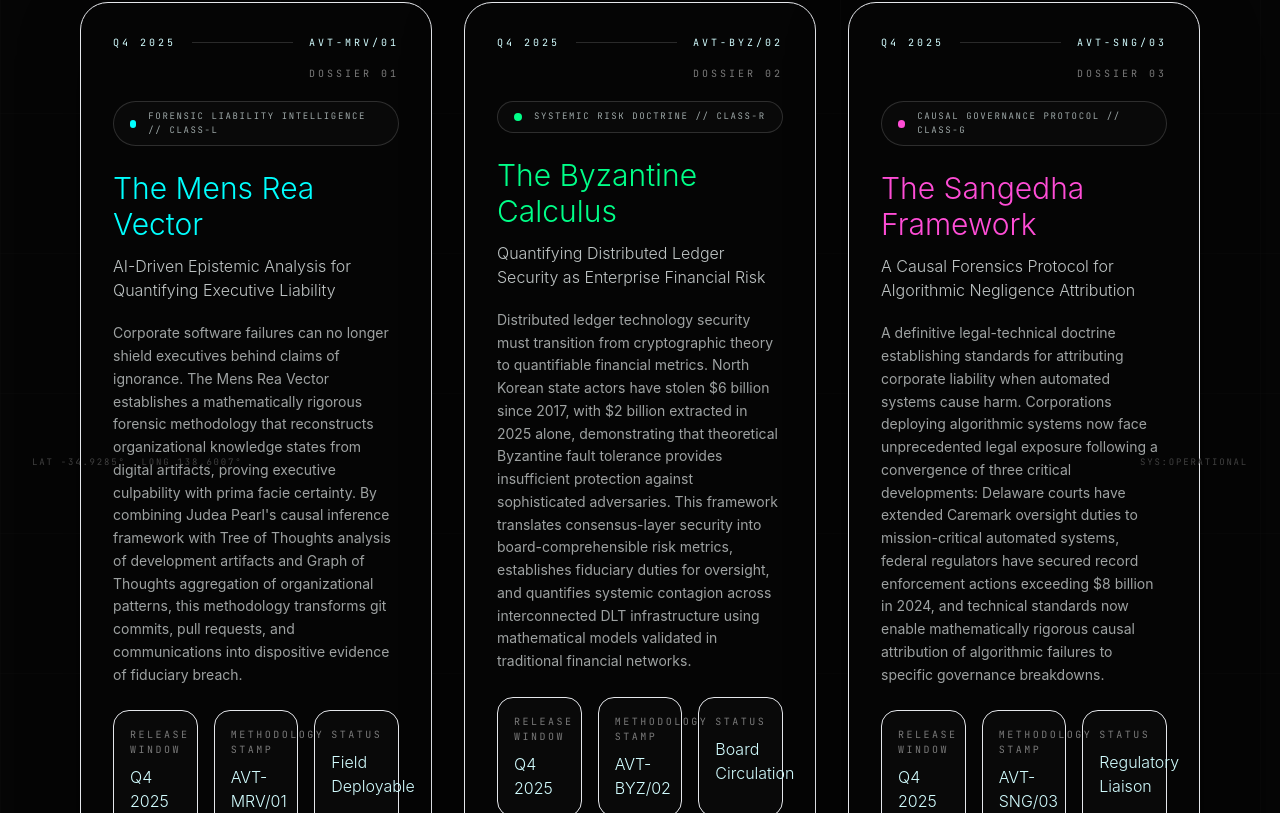
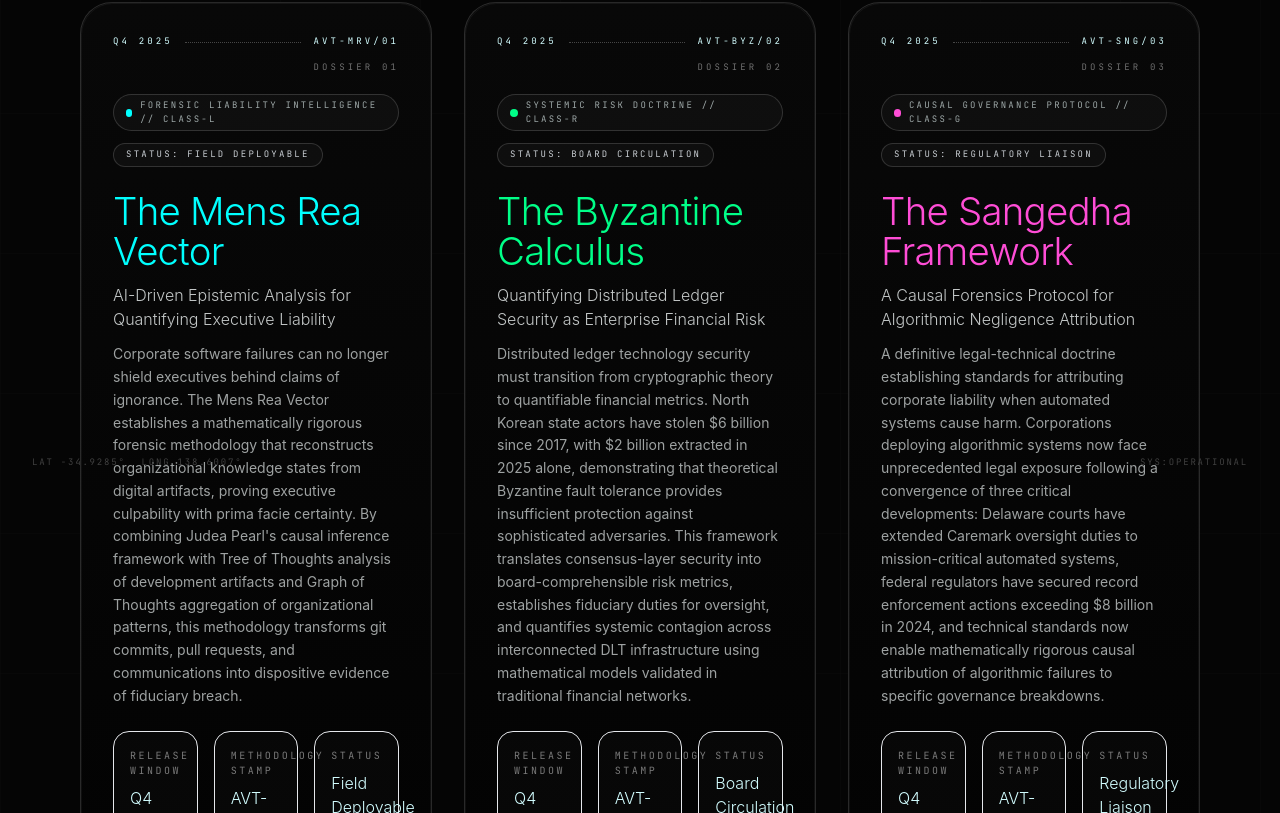
Before and after one commit to raven-technologi/alphavectortech-raven.technologi, a Next.js app: page /research in a window 1280 px wide. Shown: the part 307-1120 px from the top of the page. Built offline with nearby package versions, Linux system fonts and the light colour scheme.

Commit message:
style: tighten research layouts

```diff
--- a/src/app/globals.css
+++ b/src/app/globals.css
@@ -2,7 +2,6 @@
 @tailwind base;
 @tailwind components;
 @tailwind utilities;
-/* stylelint-enable */
 
 /* ═══════════════════════════════════════════════════════════════════════════
    LENIS SMOOTH SCROLL — Required CSS
@@ -84,16 +83,35 @@ body {
 .prose-research h4,
 .prose-research h5 {
   font-family: var(--font-primary);
-  font-weight: 600;
-  letter-spacing: var(--tracking-tight);
-  margin-top: 2.5rem;
-  margin-bottom: 1rem;
+  font-weight: 300;
+  letter-spacing: -0.015em;
+  text-transform: none;
+  margin-top: 2.25rem;
+  margin-bottom: 0.75rem;
 }
 
-.prose-research h1 { font-size: var(--text-3xl); }
-.prose-research h2 { font-size: var(--text-2xl); color: #00D4FF; }
-.prose-research h3 { font-size: var(--text-xl); }
-.prose-research h4 { font-size: var(--text-lg); }
+.prose-research h1 {
+  font-size: var(--text-3xl);
+  color: #f7fafa;
+}
+
+.prose-research h2 {
+  font-size: calc(var(--text-2xl) - 0.2rem);
+  color: #e0f7ff;
+  line-height: 1.2;
+  font-weight: 300;
+}
+
+.prose-research h3 {
+  font-size: calc(var(--text-xl) - 0.1rem);
+  color: #cfd8de;
+  font-weight: 400;
+}
+
+.prose-research h4 {
+  font-size: var(--text-lg);
+  font-weight: 400;
+}
 
 .prose-research p {
   margin-bottom: 1.5rem;
--- a/src/app/research/page.tsx
+++ b/src/app/research/page.tsx
@@ -11,7 +11,7 @@ export default function ResearchIndexPage() {
       title="Research Archive"
       description="Institutional-grade forensics spanning liability quantification, causal proof systems, and governance architectures."
     >
-      <div className="grid gap-8 lg:grid-cols-3">
+      <div className="grid gap-8 md:grid-cols-2 xl:grid-cols-3">
         {researchPapers.map((paper, index) => (
           <ResearchCard key={paper.href} {...paper} index={index} />
         ))}
--- a/src/components/ResearchCard.tsx
+++ b/src/components/ResearchCard.tsx
@@ -1,5 +1,5 @@
-import Link from 'next/link'
-import { ArrowRight } from 'lucide-react'
+import Link from "next/link"
+import { ArrowRight } from "lucide-react"
 
 interface ResearchCardProps {
   title: string
@@ -22,66 +22,73 @@ export default function ResearchCard({
   wordCount,
   href,
   index,
-  color = '#00ffff',
+  color = "#00ffff",
   release,
   classification,
   methodologyStamp,
   status,
 }: ResearchCardProps) {
-  const dossierNumber = `DOSSIER ${String(index + 1).padStart(2, '0')}`
-  const releaseLabel = release ?? 'Release Pending'
-  const methodologyLabel = methodologyStamp ?? `AVT-${String(index + 1).padStart(2, '0')}`
-  const statusLabel = status ?? 'Internal Review'
-  const classificationLabel = classification ?? 'Proprietary Archive'
+  const dossierNumber = `DOSSIER ${String(index + 1).padStart(2, "0")}`
+  const releaseLabel = release ?? "Release Pending"
+  const methodologyLabel = methodologyStamp ?? `AVT-${String(index + 1).padStart(2, "0")}`
+  const statusLabel = status ?? "Internal Review"
+  const classificationLabel = classification ?? "Proprietary Archive"
+
+  const metadata = [
+    { label: "Release Window", value: releaseLabel },
+    { label: "Methodology Stamp", value: methodologyLabel },
+    { label: "Status", value: statusLabel },
+  ]
 
   return (
-    <article className="flex h-full flex-col rounded-[28px] border border-white/12 bg-[#050505] p-8 shadow-[0_20px_60px_rgba(0,0,0,0.45)]">
-      <div className="flex flex-wrap items-center gap-4 text-[10px] font-mono uppercase tracking-[0.3em] text-[#d2fdff]">
+    <article className="group relative flex h-full flex-col rounded-[32px] border border-white/15 bg-gradient-to-b from-[#080808] via-[#050505] to-[#020202] p-6 sm:p-8 transition-transform duration-300 hover:-translate-y-1">
+      <div className="pointer-events-none absolute inset-0 rounded-[32px] border border-white/5" aria-hidden />
+
+      <div className="relative flex flex-wrap items-center gap-3 text-[9px] font-mono uppercase tracking-[0.35em] text-[#d2fdff]">
         <span>{releaseLabel}</span>
-        <span className="h-px flex-1 min-w-[60px] bg-white/15" />
+        <span className="flex-1 min-w-[60px] border-t border-dotted border-white/25" />
         <span>{methodologyLabel}</span>
-        <span className="ml-auto text-[#7a7a7a]">{dossierNumber}</span>
+        <span className="ml-auto text-[#6f6f6f]">{dossierNumber}</span>
       </div>
 
-      <div className="mt-5 inline-flex items-center gap-3 rounded-full border border-white/15 bg-white/[0.02] px-4 py-2 text-[9px] font-mono uppercase tracking-[0.18em] text-[#9ea8a8]">
-        <span className="inline-flex h-2 w-2 rounded-full" style={{ backgroundColor: color }} />
-        <span>{classificationLabel}</span>
+      <div className="relative mt-5 flex flex-wrap items-center gap-3 text-[9px] font-mono uppercase tracking-[0.25em] text-[#9ea8a8]">
+        <span className="inline-flex items-center gap-2 rounded-full border border-white/15 bg-white/[0.03] px-3 py-1">
+          <span className="inline-flex h-2 w-2 rounded-full" style={{ backgroundColor: color }} />
+          {classificationLabel}
+        </span>
+        <span className="inline-flex items-center gap-2 rounded-full border border-white/15 bg-white/[0.03] px-3 py-1 text-[#c9ced3]">
+          Status: {statusLabel}
+        </span>
       </div>
 
-      <h3 className="mt-6 text-2xl md:text-3xl font-light" style={{ color }}>
-        {title}
-      </h3>
-      <p className="mt-3 text-base font-light text-[#bfc5c5]">{subtitle}</p>
-      <p className="mt-5 text-sm leading-relaxed text-[#9ea2a2]">{abstract}</p>
+      <div className="relative mt-6 space-y-3">
+        <h3 className="text-[clamp(1.6rem,3vw,2.4rem)] font-light leading-[1.05] tracking-[-0.02em]" style={{ color }}>
+          {title}
+        </h3>
+        <p className="text-base font-light text-[#c3c7c7]">{subtitle}</p>
+        <p className="text-sm leading-relaxed text-[#9ea2a2]">{abstract}</p>
+      </div>
 
-      <div className="mt-6 grid gap-4">
-        <div className="grid gap-4 sm:grid-cols-3">
-          <div className="rounded-2xl border border-white/12 bg-white/[0.015] p-4">
-            <div className="text-[10px] font-mono uppercase tracking-[0.25em] text-[#7a7a7a]">Release Window</div>
-            <div className="mt-2 text-base font-light text-[#d2fdff]">{releaseLabel}</div>
+      <div className="relative mt-6 grid gap-4 sm:grid-cols-2 lg:grid-cols-3">
+        {metadata.map(({ label, value }) => (
+          <div key={label} className="rounded-2xl border border-white/12 bg-white/[0.015] p-4">
+            <div className="text-[10px] font-mono uppercase tracking-[0.25em] text-[#7a7a7a]">{label}</div>
+            <div className="mt-2 text-base font-light text-[#d2fdff]">{value}</div>
           </div>
-          <div className="rounded-2xl border border-white/12 bg-white/[0.015] p-4">
-            <div className="text-[10px] font-mono uppercase tracking-[0.25em] text-[#7a7a7a]">Methodology Stamp</div>
-            <div className="mt-2 text-base font-light text-[#d2fdff]">{methodologyLabel}</div>
-          </div>
-          <div className="rounded-2xl border border-white/12 bg-white/[0.015] p-4">
-            <div className="text-[10px] font-mono uppercase tracking-[0.25em] text-[#7a7a7a]">Status</div>
-            <div className="mt-2 text-base font-light text-[#d2fdff]">{statusLabel}</div>
-          </div>
-        </div>
+        ))}
+      </div>
 
-        <div className="flex flex-wrap items-center gap-4 text-[10px] font-mono uppercase tracking-[0.25em] text-[#8d8d8d]">
-          <span>{wordCount}</span>
-          <span className="h-px w-12 bg-white/15" />
-          <span>Proprietary Release</span>
-          <span className="h-px w-12 bg-white/15" />
-          <span>First-Mover Archive</span>
-        </div>
+      <div className="relative mt-6 flex flex-wrap items-center gap-4 text-[10px] font-mono uppercase tracking-[0.25em] text-[#8d8d8d]">
+        <span>{wordCount}</span>
+        <span className="h-px w-10 bg-white/15" />
+        <span>Proprietary Release</span>
+        <span className="h-px w-10 bg-white/15" />
+        <span>First-Mover Archive</span>
       </div>
 
       <Link
         href={href}
-        className="mt-6 inline-flex items-center gap-2 text-[10px] font-mono uppercase tracking-[0.25em] text-[#fafafa] hover:text-[#00ffff]"
+        className="relative mt-6 inline-flex items-center gap-2 text-[10px] font-mono uppercase tracking-[0.25em] text-[#fafafa] transition-colors hover:text-[#00ffff]"
       >
         Read the brief
         <ArrowRight className="h-4 w-4" />
```
